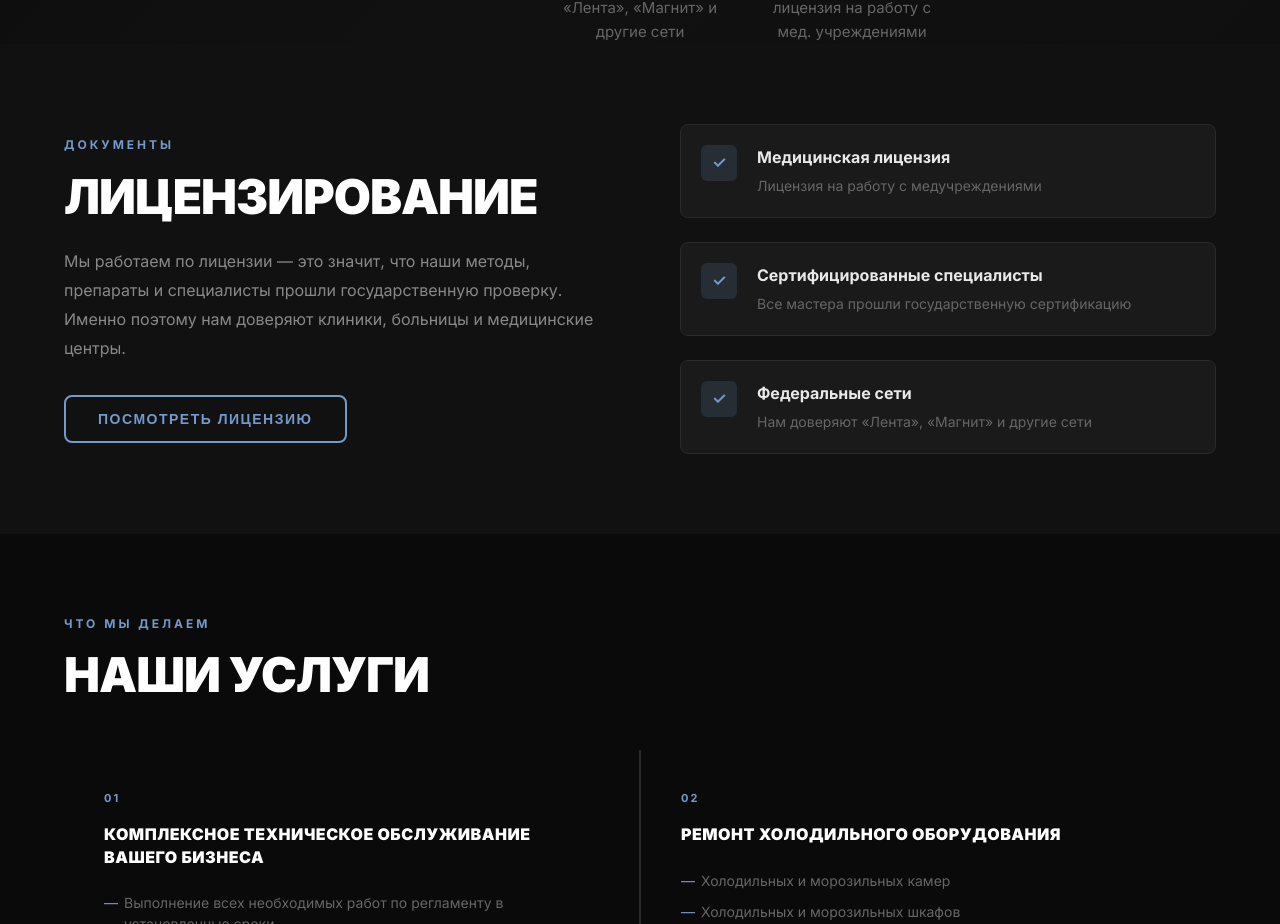
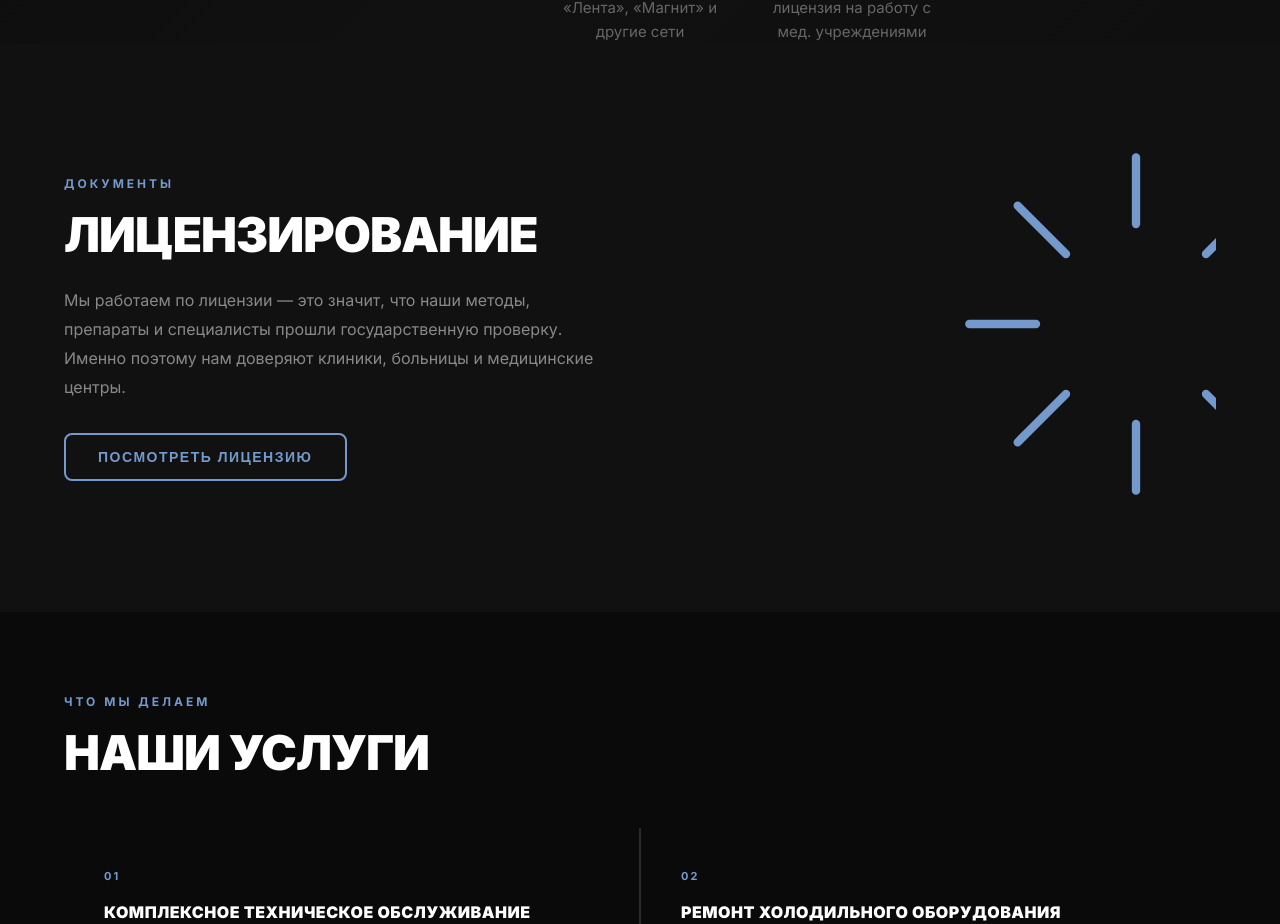
Before and after one commit to DaSnowLeopard/MASTER_web, a Next.js app: page / in a window 1280 px wide. Shown: the part 779-1703 px from the top of the page. Built offline with nearby package versions, Linux system fonts and the light colour scheme.

Commit message:
spin icon

```diff
--- a/app/globals.css
+++ b/app/globals.css
@@ -141,6 +141,16 @@ a {
     text-align: center;
   }
 
+  @keyframes spin {
+    from { transform: rotate(0deg); }
+    to { transform: rotate(360deg); }
+  }
+
+.spin-icon {
+  animation: spin 8s linear infinite;
+  display: inline-block;
+}
+
   .hero-icons {
     flex-direction: column !important;
     align-items: center;
--- a/components/License.js
+++ b/components/License.js
@@ -1,3 +1,4 @@
+import { Loader } from 'lucide-react';
 'use client';
 import { useState } from 'react';
 
@@ -31,42 +32,17 @@ export default function License() {
             </button>
           </div>
 
-          <div style={{ display: 'flex', flexDirection: 'column', gap: '24px' }}>
-            {[
-              { icon: '✓', title: 'Медицинская лицензия', desc: 'Лицензия на работу с медучреждениями' },
-              { icon: '✓', title: 'Сертифицированные специалисты', desc: 'Все мастера прошли государственную сертификацию' },
-              { icon: '✓', title: 'Федеральные сети', desc: 'Нам доверяют «Лента», «Магнит» и другие сети' },
-            ].map((item) => (
-              <div key={item.title} style={{
-                display: 'flex',
-                gap: '20px',
-                alignItems: 'flex-start',
-                padding: '20px',
-                background: '#1a1a1a',
-                border: '1px solid #2a2a2a',
-                borderRadius: '8px',
-              }}>
-                <div style={{
-                  width: '36px',
-                  height: '36px',
-                  background: 'rgba(116,153,205,0.15)',
-                  color: '#7499CD',
-                  display: 'flex',
-                  alignItems: 'center',
-                  justifyContent: 'center',
-                  fontWeight: 900,
-                  fontSize: '16px',
-                  flexShrink: 0,
-                  borderRadius: '6px',
-                }}>
-                  {item.icon}
-                </div>
-                <div>
-                  <div style={{ fontWeight: 700, marginBottom: '4px', color: '#e8e8e8' }}>{item.title}</div>
-                  <div style={{ fontSize: '14px', color: '#666' }}>{item.desc}</div>
-                </div>
-              </div>
-            ))}
+          <div style={{
+            display: 'flex',
+            alignItems: 'center',
+            justifyContent: 'flex-end',
+            overflow: 'hidden',
+          }}>
+            <div className="spin-icon" style={{
+              marginRight: '-120px',
+            }}>
+              <Loader size={400} color="#7499CD" strokeWidth={0.5} />
+            </div>
           </div>
         </div>
       </div>
```
